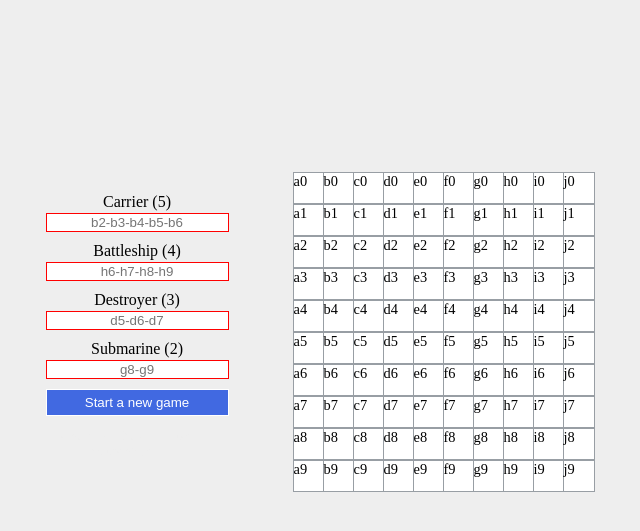
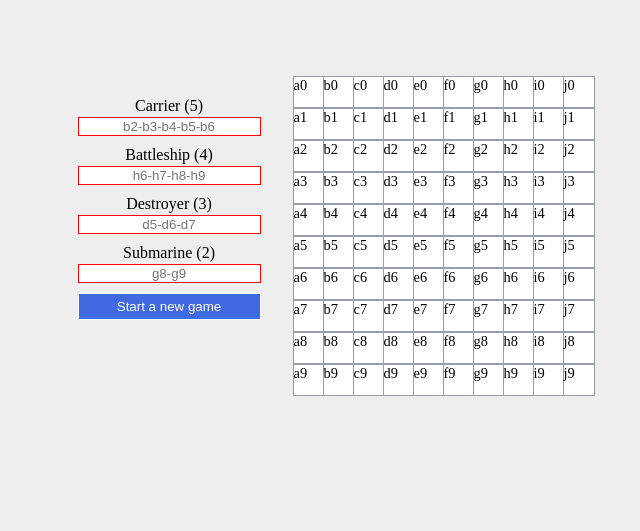
Before and after one commit to RicardoQuirarte/battleship, a website built with webpack: page dist/index.html in a window 1280 px wide. Shown: the part 191-722 px from the top of the page, without its empty margins (289-929 px from the left). Built offline with Linux system fonts and the light colour scheme.

Commit message:
Change margin

```diff
--- a/src/style/style.css
+++ b/src/style/style.css
@@ -23,7 +23,7 @@ body {
 .container {
   display: grid;
   grid-template-columns: repeat(10, 30px);
-  margin: 5vw;
+  margin: 2.5vw;
   place-content: center;
   font-size: 0.9rem;
 }
```
Also changed, not shown: dist/main.js.
